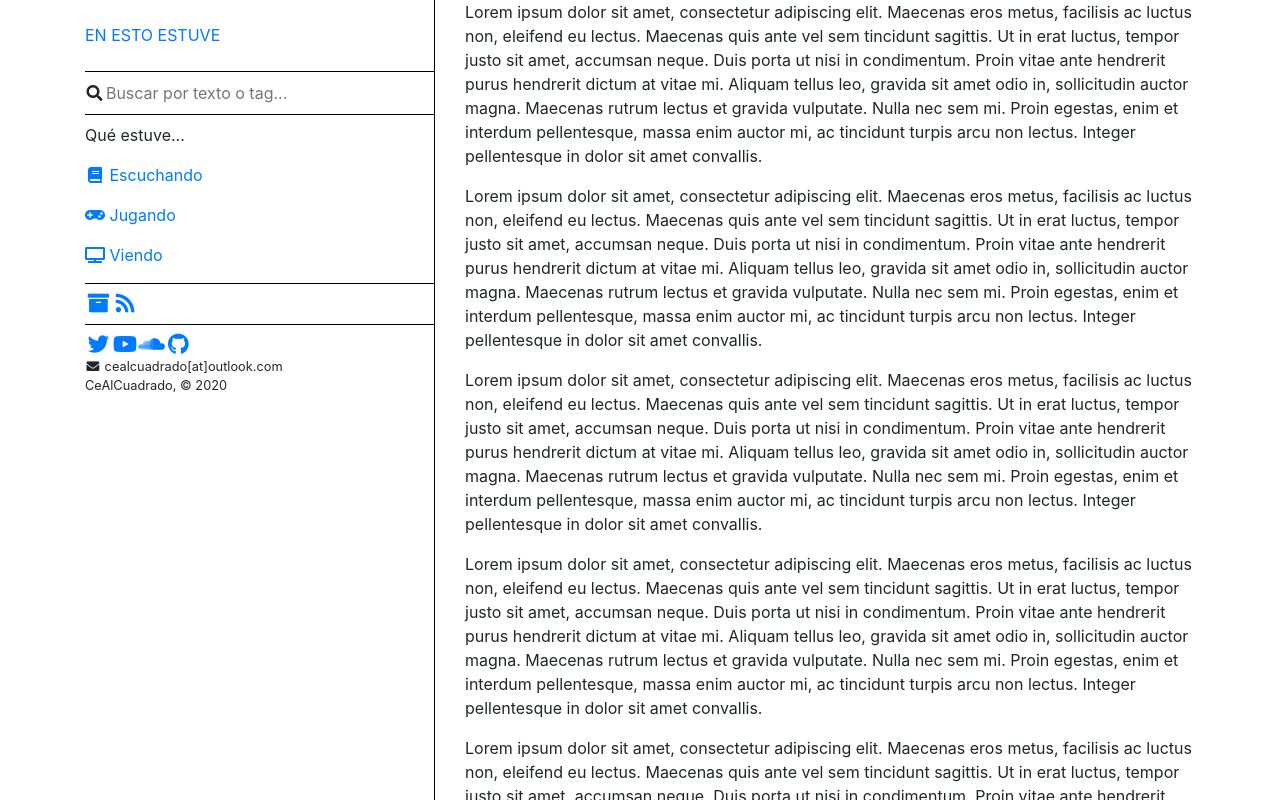
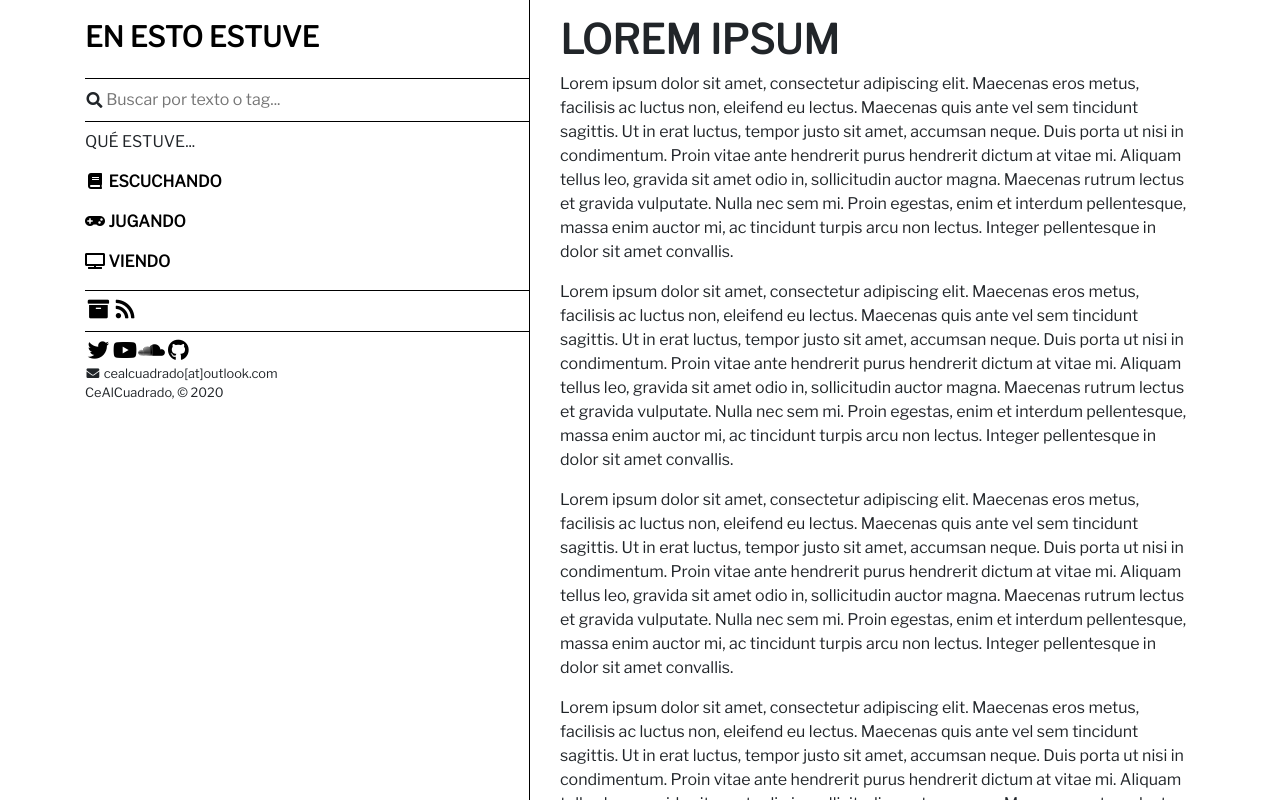
Before and after one commit to cealcuadrado/enestoestuveapp, an Angular app: page / in a window 1280 px wide. Shown: the top 800 px of the page. Built offline with nearby package versions, Linux system fonts and the light colour scheme.

Commit message:
Diseño inicial definitivo

```diff
--- a/src/app/layouts/main-layout/dummy-content/dummy-content.component.html
+++ b/src/app/layouts/main-layout/dummy-content/dummy-content.component.html
@@ -1,4 +1,6 @@
 <div class="dummy-content mb-2">
+<h1 class="text-uppercase font-weight-bold">Lorem Ipsum</h1>
+
 <p>Lorem ipsum dolor sit amet, consectetur adipiscing elit. Maecenas eros metus, facilisis ac luctus non, eleifend eu
   lectus. Maecenas quis ante vel sem tincidunt sagittis. Ut in erat luctus, tempor justo sit amet, accumsan neque. Duis
   porta ut nisi in condimentum. Proin vitae ante hendrerit purus hendrerit dictum at vitae mi. Aliquam tellus leo,
--- a/src/app/layouts/main-layout/header/header.component.html
+++ b/src/app/layouts/main-layout/header/header.component.html
@@ -1,6 +1,6 @@
 <header>
-  <div class="header-title text-center d-flex justify-content-between align-items-center py-2 mb-2">
-    <a href="#" class="text-uppercase">
+  <div class="header-title text-center d-flex justify-content-between align-items-center pt-3 pb-1">
+    <a href="#" class="text-uppercase font-weight-bold">
       En esto estuve
     </a>
     <button type="button" class="btn border navbar-toggle" (click)="toggleCollapse()">
@@ -16,26 +16,26 @@
           <i class="fa fa-search fa-fw"></i>
           <input type="search" id="search" name="search" placeholder="Buscar por texto o tag..." />
         </form>
-        <span class="navbar-text">Qué estuve...</span>
+        <span class="navbar-text text-uppercase">Qué estuve...</span>
          <ul class="navbar-nav">
            <li class="nav-item">
-             <a href="#" class="nav-link px-0">
+             <a href="#" class="nav-link font-weight-bold text-uppercase px-0">
                <i class="fas fa-book fa-fw"></i> Escuchando
              </a>
            </li>
            <li class="nav-item">
-             <a href="#" class="nav-link px-0">
+             <a href="#" class="nav-link font-weight-bold text-uppercase px-0">
                <i class="fas fa-gamepad fa-fw"></i> Jugando
              </a>
            </li>
            <li class="nav-item">
-             <a href="#" class="nav-link px-0">
+             <a href="#" class="nav-link font-weight-bold text-uppercase px-0">
                <i class="fas fa-tv fa-fw"></i> Viendo
              </a>
            </li>
         </ul>
         <div class="header-bar mt-2"></div>
-        <div class="d-flex">
+        <div class="header-tools d-flex">
           <a href="#" class="nav-link px-0" title="Archivo">
             <i class="fas fa-lg fa-archive fa-fw"></i>
           </a>
--- a/src/app/layouts/main-layout/header/header.component.scss
+++ b/src/app/layouts/main-layout/header/header.component.scss
@@ -1,7 +1,6 @@
 header {
   position: sticky;
   top: 0;
-  padding-top: 15px;
   background-color: white;
 
   @media screen and (max-width: 991px) {
@@ -22,6 +21,25 @@ header {
   }
 
   .header-title {
+    font-size: 1.75rem;
+
+    @media screen and (max-width: 991px) {
+      margin-bottom: 0;
+    }
+
+    @media screen and (min-width: 992px) {
+      margin-bottom: 0.5rem;
+    }
+
+    a {
+      color: black;
+      text-decoration: none;
+
+      &:hover {
+        opacity: 0.5;
+      }
+    }
+
     .navbar-toggle {
       @media screen and (min-width: 992px) {
         display: none;
@@ -54,9 +72,28 @@ header {
       padding-left: 0;
       li {
         display: block;
+
+        a {
+          color: black;
+
+          &:hover {
+            opacity: 0.5;
+          }
+        }
       }
     }
   }
+
+  .header-tools {
+    a {
+      color: black;
+
+      &:hover {
+        opacity: 0.5;
+      }
+    }
+  }
+
 
   .footer-info {
     @media screen and (max-width: 991px) {
--- a/src/app/layouts/main-layout/main-layout.component.html
+++ b/src/app/layouts/main-layout/main-layout.component.html
@@ -1,9 +1,9 @@
 <div class="container main-layout">
   <div class="row">
-    <div class="col-12 col-lg-4">
+    <div class="col-12 col-lg-5">
       <app-header></app-header>
     </div>
-    <div class="col-12 col-lg-8">
+    <div class="col-12 col-lg-7">
       <app-main></app-main>
       <app-footer></app-footer>
     </div>
--- a/src/app/layouts/main-layout/main/main.component.scss
+++ b/src/app/layouts/main-layout/main/main.component.scss
@@ -1,10 +1,10 @@
 main {
 
   @media screen and (max-width: 991px) {
-    margin-top: 10rem;
+    margin-top: 7rem;
   }
 
   @media screen and (min-width: 992px) {
-
+    padding-top: 1rem;
   }
 }
--- a/src/app/shared/footer-info/footer-info.component.html
+++ b/src/app/shared/footer-info/footer-info.component.html
@@ -1,4 +1,4 @@
-<div>
+<div class="social-networks">
   <a href="#">
     <i class="fab fa-lg fa-twitter fa-fw"></i>
   </a>
--- a/src/app/shared/footer-info/footer-info.component.scss
+++ b/src/app/shared/footer-info/footer-info.component.scss
@@ -0,0 +1,9 @@
+.social-networks {
+  a {
+    color: black;
+
+    &:hover {
+      opacity: 0.5;
+    }
+  }
+}
--- a/src/index.html
+++ b/src/index.html
@@ -6,6 +6,9 @@
   <base href="/">
   <meta name="viewport" content="width=device-width, initial-scale=1">
   <link rel="icon" type="image/x-icon" href="favicon.ico">
+  <link rel="preconnect" href="https://fonts.gstatic.com">
+  <link href="https://fonts.googleapis.com/css2?family=Libre+Franklin:ital,wght@0,400;1,700&display=swap"
+    rel="stylesheet">
 </head>
 <body>
   <app-root></app-root>
--- a/src/styles.scss
+++ b/src/styles.scss
@@ -2,3 +2,7 @@
 
 /* Importing Bootstrap SCSS file. */
 @import '~bootstrap/scss/bootstrap';
+
+body {
+  font-family: 'Libre Franklin', 'Arial', 'sans-serif';
+}
```
